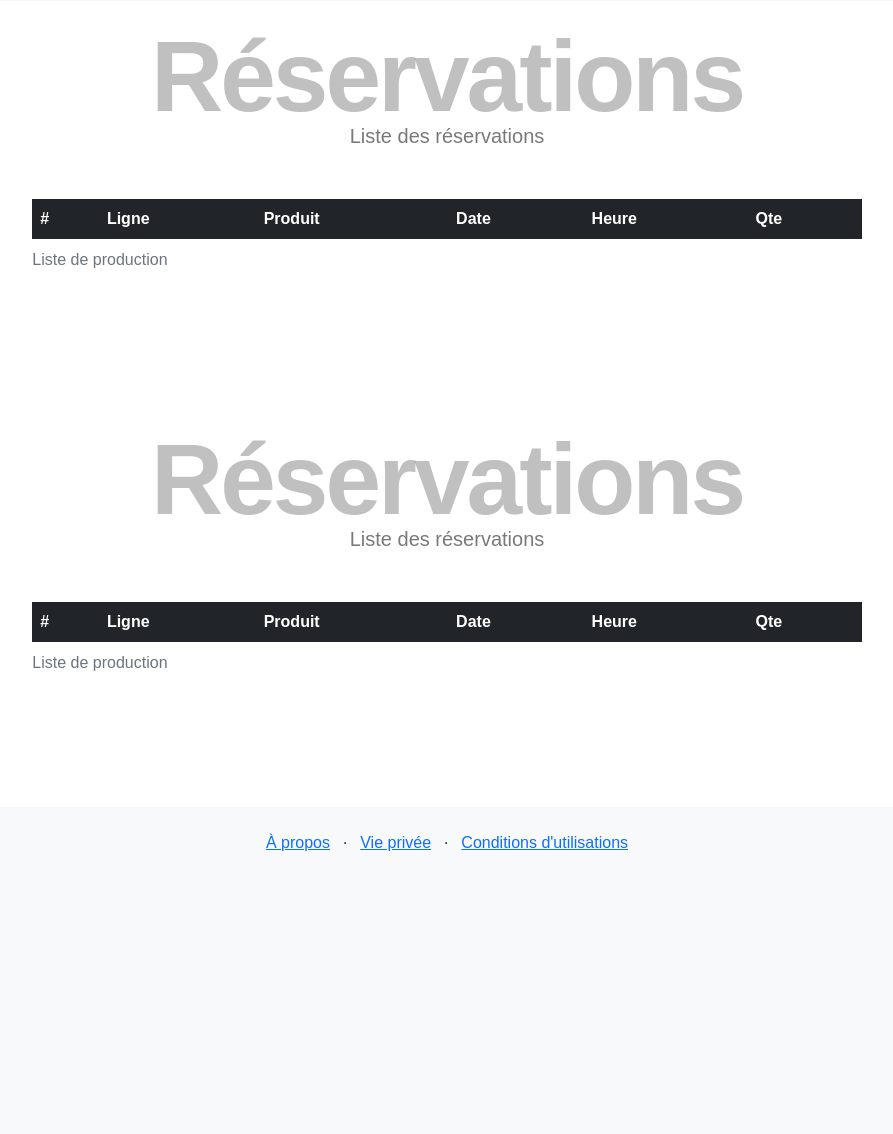
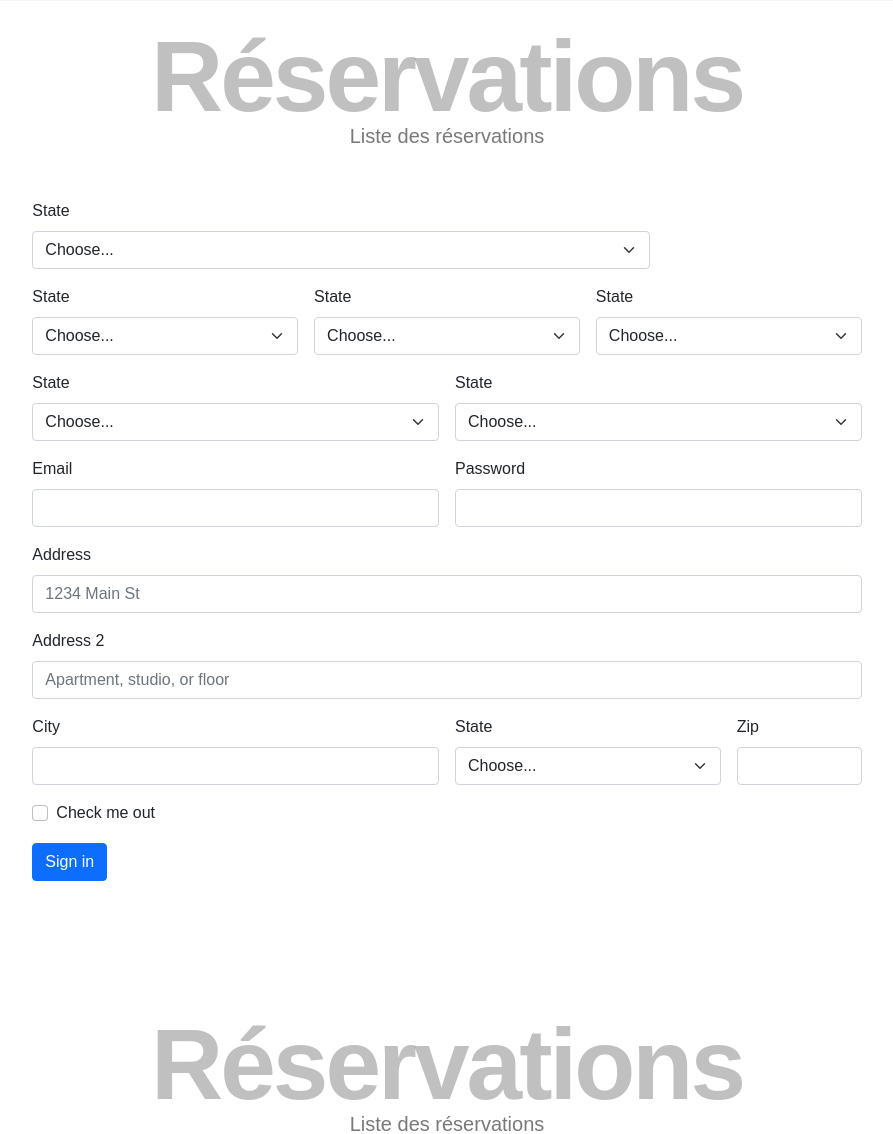
Before and after one commit to FaresEsprit20/ZiedApp, a PHP site: page / in a window 1280 px wide. Shown: the part 1329-2463 px from the top of the page, without its empty margins (193-1086 px from the left). Before the commit the page ends 2180 px from the top, so only its background shows below. Run offline with PHP 8.4, Linux system fonts and the light colour scheme; lists and menus that the app fills with data are empty; some libraries are stand-ins or nearby versions.

Commit message:
second commit

```diff
--- a/index.php
+++ b/index.php
@@ -125,22 +125,99 @@
 
 
       <div class="products-table mt-5 mb-5">
-        <div class="table-responsive">
+        <div class="table-reservations">
 
-          <table class="table">
-            <caption>Liste de production</caption>
-            <thead class="table-dark">
-              <th scope="col">#</th>
-              <th scope="col">Ligne</th>
-              <th scope="col">Produit</th>
-              <th scope="col">Date</th>
-              <th scope="col">Heure</th>
-              <th scope="col">Qte</th>
-            </thead>
-            <tbody id="tbodydaily">
 
-            </tbody>
-          </table>
+
+        <form class="row g-3">
+        <div class="col-md-9">
+    <label for="inputState" class="form-label">State</label>
+    <select id="inputState" class="form-select">
+      <option selected>Choose...</option>
+      <option>...</option>
+    </select>
+  </div>
+  <div class="col-md-4">
+    <label for="inputState" class="form-label">State</label>
+    <select id="inputState" class="form-select">
+      <option selected>Choose...</option>
+      <option>...</option>
+    </select>
+  </div>
+  <div class="col-md-4">
+    <label for="inputState" class="form-label">State</label>
+    <select id="inputState" class="form-select">
+      <option selected>Choose...</option>
+      <option>...</option>
+    </select>
+  </div>
+  <div class="col-md-4">
+    <label for="inputState" class="form-label">State</label>
+    <select id="inputState" class="form-select">
+      <option selected>Choose...</option>
+      <option>...</option>
+    </select>
+  </div>
+  <div class="col-md-6">
+    <label for="inputState" class="form-label">State</label>
+    <select id="inputState" class="form-select">
+      <option selected>Choose...</option>
+      <option>...</option>
+    </select>
+  </div>
+  <div class="col-md-6">
+    <label for="inputState" class="form-label">State</label>
+    <select id="inputState" class="form-select">
+      <option selected>Choose...</option>
+      <option>...</option>
+    </select>
+  </div>
+  <div class="col-md-6">
+    <label for="inputEmail4" class="form-label">Email</label>
+    <input type="email" class="form-control" id="inputEmail4">
+  </div>
+  <div class="col-md-6">
+    <label for="inputPassword4" class="form-label">Password</label>
+    <input type="password" class="form-control" id="inputPassword4">
+  </div>
+  <div class="col-12">
+    <label for="inputAddress" class="form-label">Address</label>
+    <input type="text" class="form-control" id="inputAddress" placeholder="1234 Main St">
+  </div>
+  <div class="col-12">
+    <label for="inputAddress2" class="form-label">Address 2</label>
+    <input type="text" class="form-control" id="inputAddress2" placeholder="Apartment, studio, or floor">
+  </div>
+  <div class="col-md-6">
+    <label for="inputCity" class="form-label">City</label>
+    <input type="text" class="form-control" id="inputCity">
+  </div>
+  <div class="col-md-4">
+    <label for="inputState" class="form-label">State</label>
+    <select id="inputState" class="form-select">
+      <option selected>Choose...</option>
+      <option>...</option>
+    </select>
+  </div>
+  <div class="col-md-2">
+    <label for="inputZip" class="form-label">Zip</label>
+    <input type="text" class="form-control" id="inputZip">
+  </div>
+  <div class="col-12">
+    <div class="form-check">
+      <input class="form-check-input" type="checkbox" id="gridCheck">
+      <label class="form-check-label" for="gridCheck">
+        Check me out
+      </label>
+    </div>
+  </div>
+  <div class="col-12">
+    <button type="submit" class="btn btn-primary">Sign in</button>
+  </div>
+
+</form>
+
+
 
         </div>
 
```
Also changed, not shown: models/EleveModel.php (+82 -0 lines).
